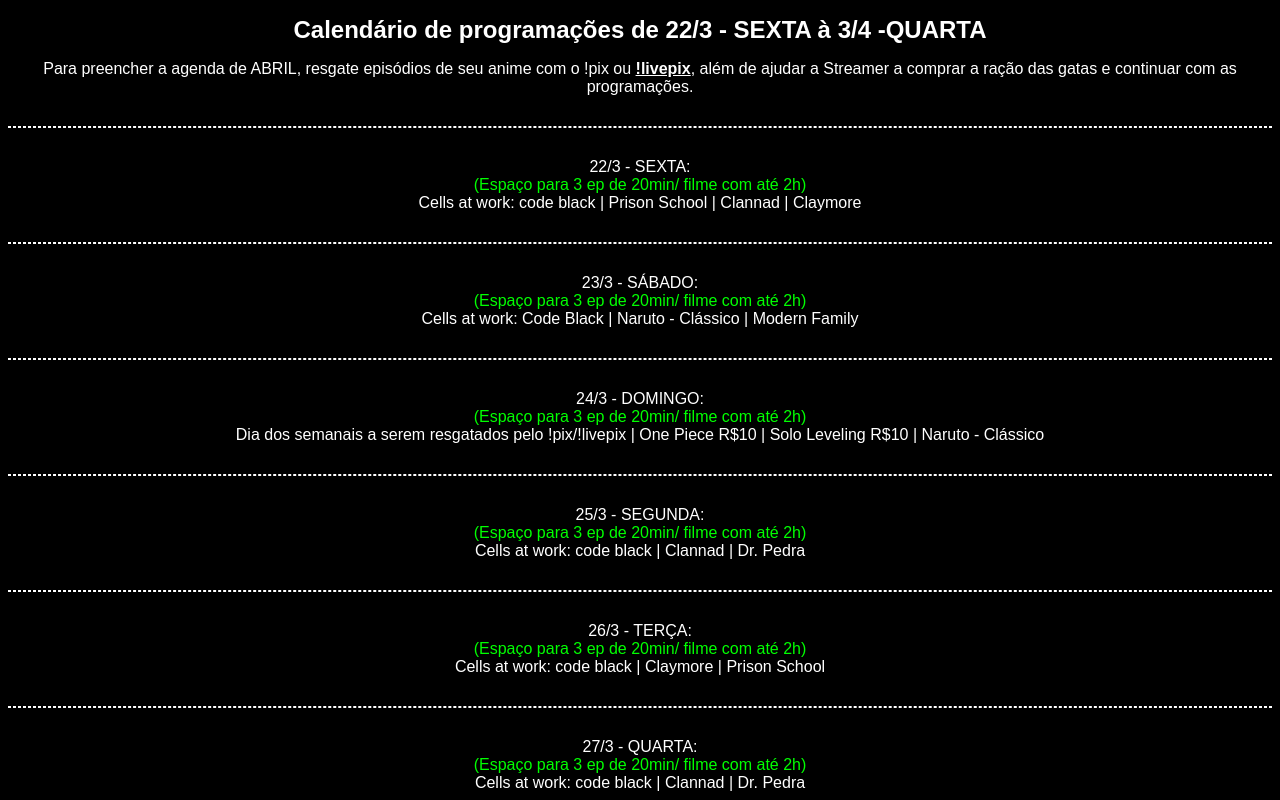
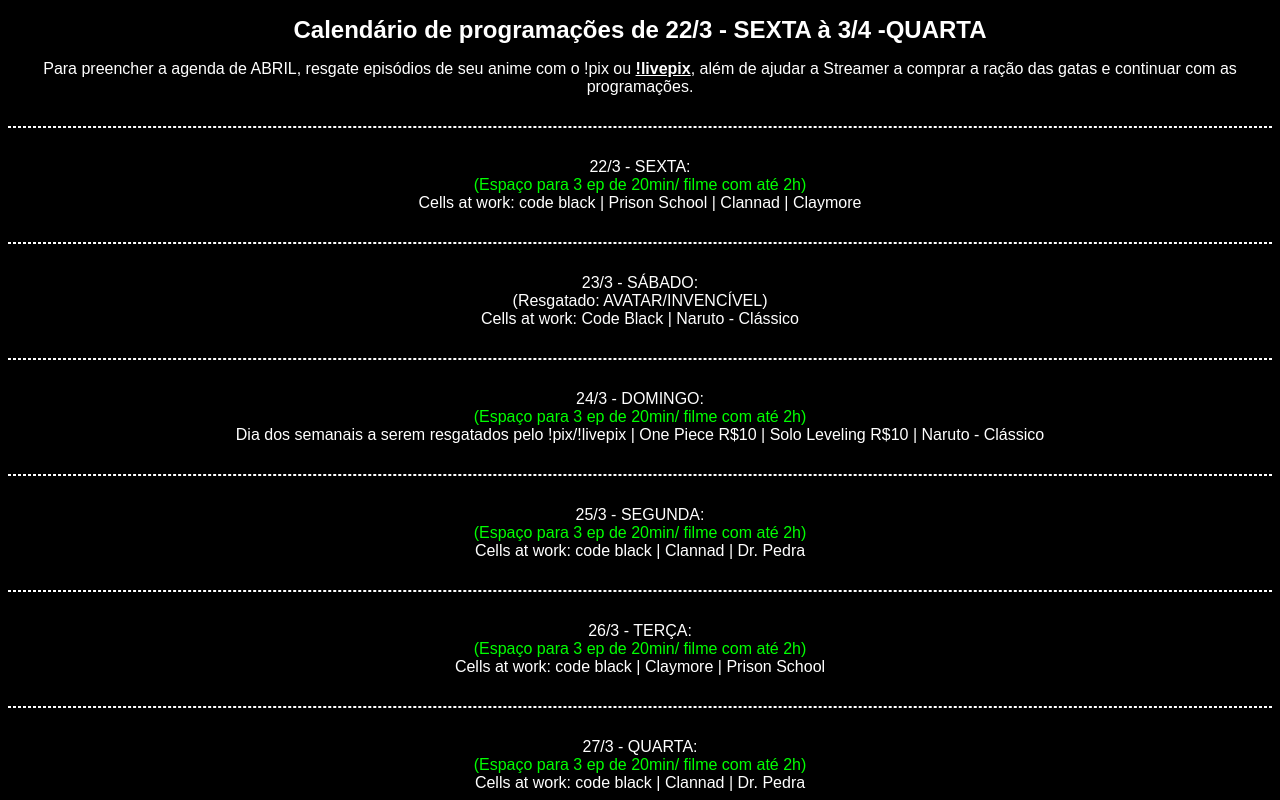
Before and after one commit to Coralinepotter/site-calendario, a plain HTML site: page index.html in a window 1280 px wide. Shown: the top 800 px of the page. Drawn offline with Linux system fonts and the light colour scheme.

Commit message:
Update index.html

```diff
--- a/index.html
+++ b/index.html
@@ -51,8 +51,8 @@
     <hr>
 
     <p style="margin-top: 20px;">23/3 - SÁBADO:<br>
-        <span class="green">(Espaço para 3 ep de 20min/ filme com até 2h)</span><br>
-        Cells at work: Code Black | Naruto - Clássico | Modern Family
+        <span class="red">(Resgatado: AVATAR/INVENCÍVEL)</span><br>
+        Cells at work: Code Black | Naruto - Clássico
     </p>
 
     <hr>
```
